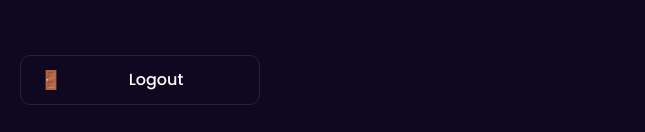
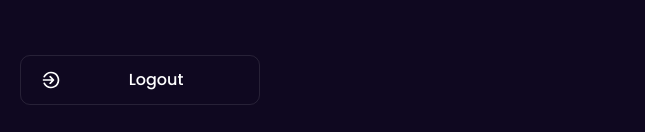
Before and after one commit to feevolinto/Quack, a React (Vite) app in the folder client/: page /history in a window 1280 px wide. Shown: the part 665-797 px from the top of the page, without its empty margins (0-645 px from the left). Built offline with nearby package versions, Linux system fonts and the light colour scheme; sample sign-in values are in the browser's storage.

Commit message:
Update Sidebar.jsx

```diff
--- a/client/src/components/Sidebar.jsx
+++ b/client/src/components/Sidebar.jsx
@@ -7,6 +7,7 @@ import homeIcon from "../assets/home.svg";
 import dashboardIcon from "../assets/dashboard.svg";
 import historyIcon from "../assets/history.svg";
 import logo from "../assets/home_textlogo.svg";
+import logoutIcon from "../assets/logout.svg";
 
 function Sidebar() {
   const { user, logout } = useContext(AuthContext);
@@ -63,9 +64,10 @@ const navItems = [
 
       {/* Logout Button */}
       <button className="logout-btn" onClick={handleLogout}>
-        <span className="nav-icon">🚪</span>
+        <img src={logoutIcon} alt="Logout" className="nav-icon" />
         <span className="nav-label">Logout</span>
       </button>
+
     </aside>
   );
 }
```
